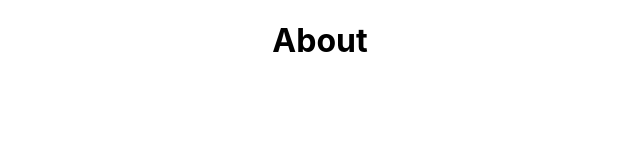
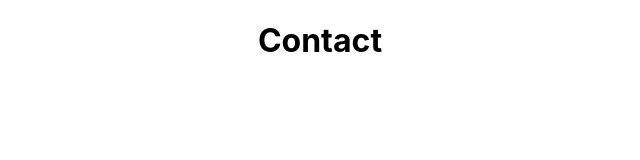
Before and after one commit to amxra/amiradediran2.0, a React (Create React App) app in the folder site/: page /contact in a window 1280 px wide. Shown: the top 160 px of the page, without its empty margins (320-960 px from the left). Built offline with nearby package versions, Linux system fonts and the light colour scheme.

Commit message:
Install jquery and styled components

```diff
--- a/site/package.json
+++ b/site/package.json
@@ -3,10 +3,12 @@
   "version": "0.1.0",
   "private": true,
   "dependencies": {
+    "jquery": "^3.4.1",
     "react": "^16.12.0",
     "react-dom": "^16.12.0",
     "react-router-dom": "^5.1.2",
-    "react-scripts": "3.2.0"
+    "react-scripts": "3.2.0",
+    "styled-components": "^4.4.1"
   },
   "scripts": {
     "start": "react-scripts start",
--- a/site/src/components/contact.js
+++ b/site/src/components/contact.js
@@ -5,7 +5,7 @@ class Contact extends React.Component{
     render(){
         return(
             <div className = 'about-component'>
-                <h1>About </h1>
+                <h1>Contact </h1>
             </div>
         )
     }
```
Also changed, not shown: 1 other file (tests, documents, lock files or other folders).
